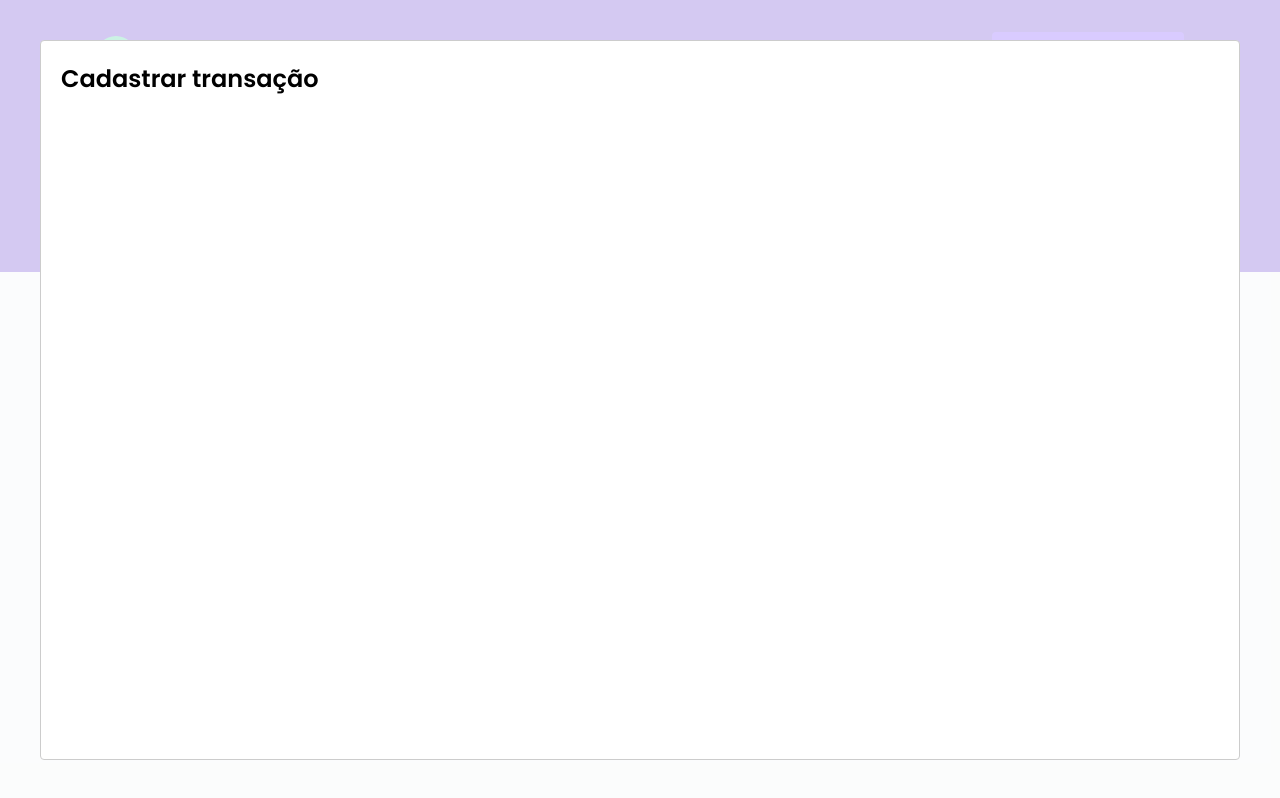
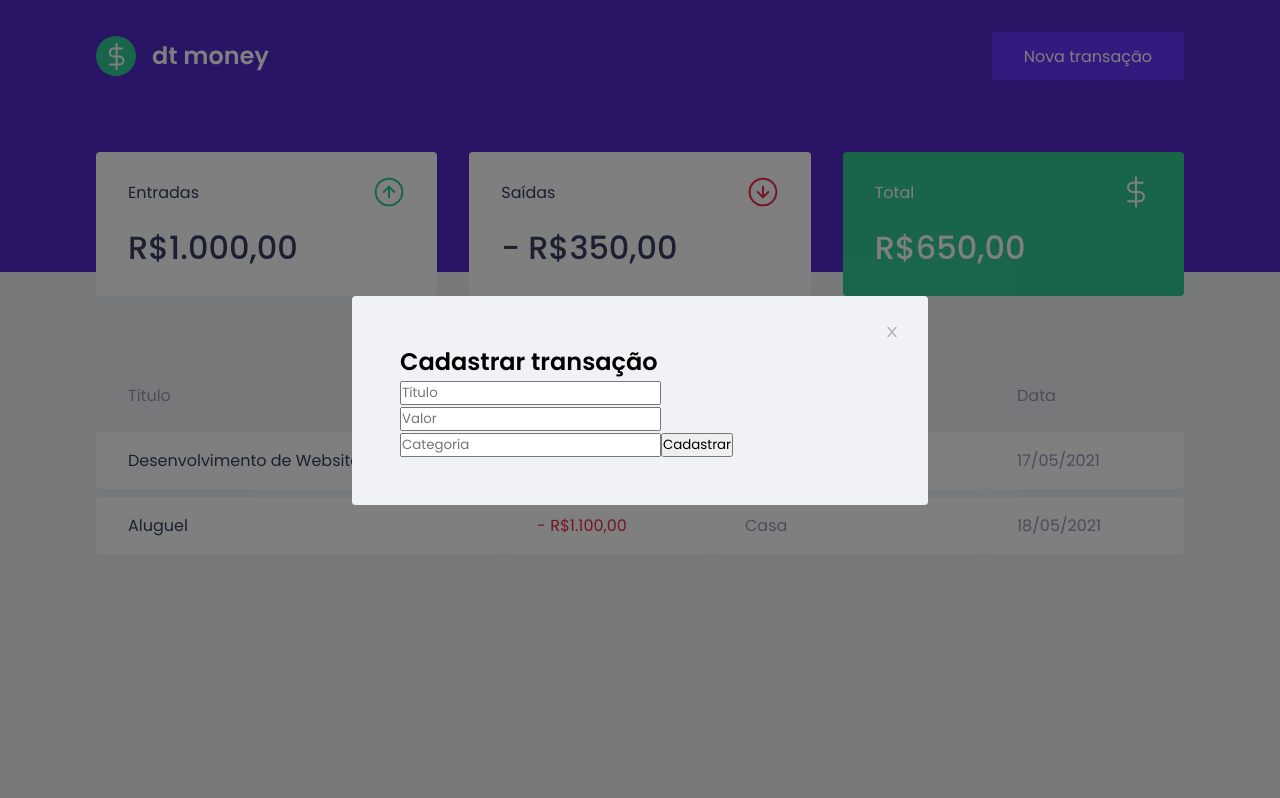
Before and after one commit to rudneyrodrigues/Ignite-02-dtMoney, a React (Create React App) app: page / in a window 1280 px wide. Both pictures are taken after a click on the button "Nova transação". Built offline with nearby package versions, Linux system fonts and the light colour scheme; no server answers; what miragejs would draw is missing.

Commit message:
Creating form structure

```diff
--- a/package.json
+++ b/package.json
@@ -7,6 +7,7 @@
     "miragejs": "^0.1.41",
     "react": "^17.0.2",
     "react-dom": "^17.0.2",
+    "react-icons": "^4.2.0",
     "react-modal": "^3.13.1",
     "react-scripts": "4.0.3",
     "styled-components": "^5.3.0",
--- a/src/App.tsx
+++ b/src/App.tsx
@@ -5,6 +5,7 @@ import { Header } from './components/Header';
 import { Dashboard } from './components/Dashboard';
 
 import { GlobalStyle } from './styles/global';
+import { NewTransactionModal } from './components/NewTransactionModal';
 
 Modal.setAppElement('#root');
 
@@ -29,13 +30,10 @@ export function App() {
         onOpenNewTransactionModal={handleOpenNewTransactionModalOpen}
       />
       <Dashboard />
-
-      <Modal
+      <NewTransactionModal
         isOpen={isNewTransactionModalOpen}
         onRequestClose={handleCloseNewTransactionModalOpen}
-      >
-        <h2>Cadastrar transação</h2>
-      </Modal>
+      />
     </>
   );
 }
--- /dev/null
+++ b/src/components/NewTransactionModal/index.tsx
@@ -0,0 +1,41 @@
+import Modal from 'react-modal';
+import { AiOutlineClose } from 'react-icons/ai';
+
+import { Container } from './styles';
+
+interface NewTransactionModalProps {
+  isOpen: boolean;
+  onRequestClose?: () => void;
+}
+
+export function NewTransactionModal({
+  isOpen,
+  onRequestClose
+}: NewTransactionModalProps) {
+  return (
+    <Modal
+      isOpen={isOpen}
+      onRequestClose={onRequestClose}
+      overlayClassName="react-modal-overlay"
+      className="react-modal-content"
+    >
+      <Container>
+        <button
+          type="button"
+          className="close-modal"
+          onClick={onRequestClose}
+        >
+          <AiOutlineClose />
+        </button>
+
+        <h2>Cadastrar transação</h2>
+
+        <input type="text" placeholder="Título" />
+        <input type="number" placeholder="Valor" />
+        <input type="text" placeholder="Categoria" />
+
+        <button type="submit">Cadastrar</button>
+      </Container>
+    </Modal>
+  )
+}
--- /dev/null
+++ b/src/components/NewTransactionModal/styles.ts
@@ -0,0 +1,25 @@
+import styled from 'styled-components';
+
+export const Container = styled.form`
+  .close-modal {
+    width: 2.5rem;
+    height: 2.5rem;
+
+    display: flex;
+    align-items: center;
+    justify-content: center;
+    position: absolute;
+    top: 1rem;
+    right: 1rem;
+
+    background: none;
+    border: none;
+    border-radius: .25rem;
+
+    svg {
+      color: #A8A8B3;
+      width: 1rem;
+      height: 1rem;
+    }
+  }
+`;
--- a/src/components/Summary/styles.ts
+++ b/src/components/Summary/styles.ts
@@ -33,4 +33,9 @@ export const Container = styled.div`
       color: #fff;
     }
   }
+
+  @media(max-width: 1080px) {
+    display: flex;
+    flex-direction: column;
+  }
 `;
--- a/src/components/TransactionsTable/styles.ts
+++ b/src/components/TransactionsTable/styles.ts
@@ -1,6 +1,8 @@
 import styled from 'styled-components';
 
 export const Container = styled.div`
+  width: 100%;
+  overflow-x: auto;
   margin-top: 4rem;
 
   table {
--- a/src/styles/global.ts
+++ b/src/styles/global.ts
@@ -55,4 +55,28 @@ export const GlobalStyle = createGlobalStyle`
     opacity: .6;
     cursor: not-allowed;
   }
+
+  .react-modal-overlay {
+    background: rgba(0, 0, 0, .5);
+
+    position: fixed;
+    top: 0;
+    left: 0;
+    bottom: 0;
+    right: 0;
+
+    display: flex;
+    align-items: center;
+    justify-content: center;
+  }
+
+  .react-modal-content {
+    width: 100%;
+    max-width: 576px;
+    background: var(--background);
+    padding: 3rem;
+    position: relative;
+    border-radius: .24rem;
+    outline: none;
+  }
 `
```
Also changed, not shown: 1 other file (tests, documents, lock files or other folders).
